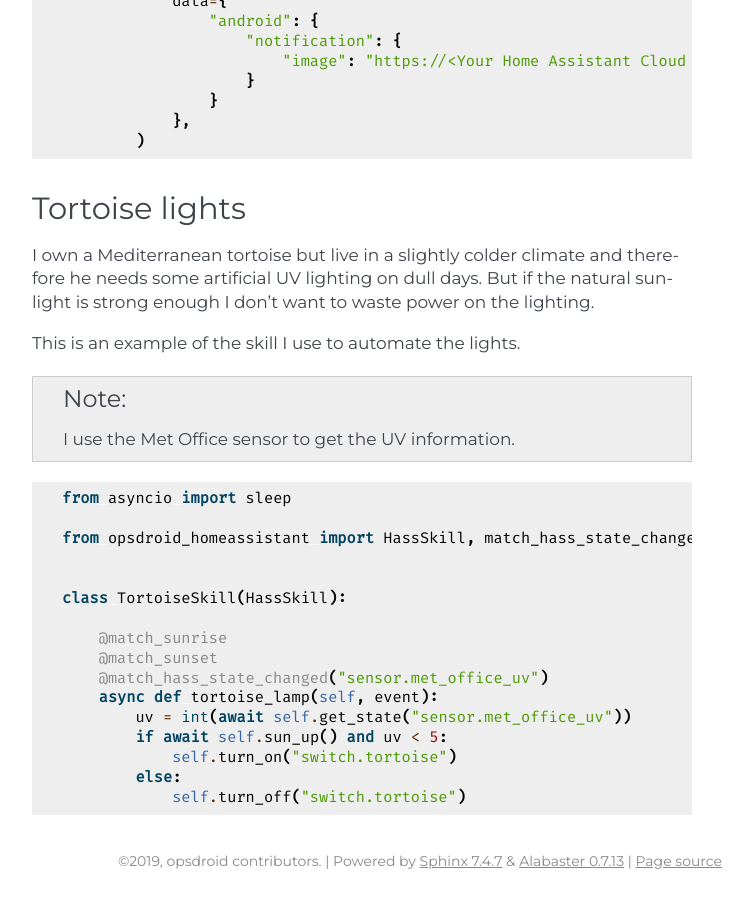
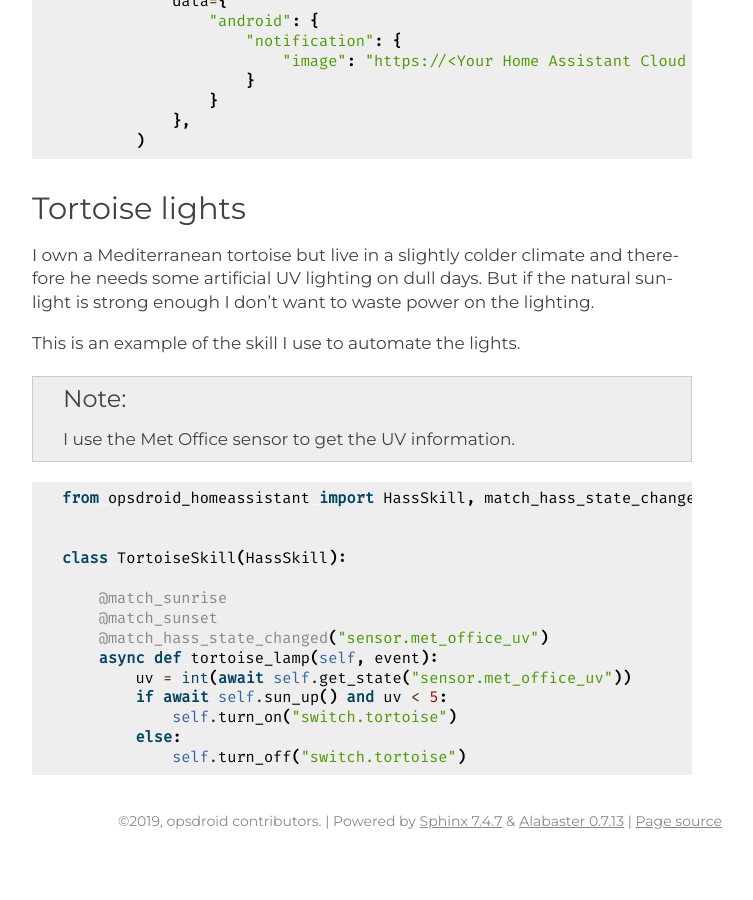
Before and after one commit to opsdroid/opsdroid-homeassistant, a Sphinx documentation site: the page built from docs/examples.md, in a window 1280 px wide and 900 px high, scrolled down 1800 px. Shown: the whole window, without its empty margins (388-1141 px from the left). Built offline with Sphinx 7.4.7, drawn with Linux system fonts in a browser that asks for light colours; after the commit the page ends 2660 px from its top, so only the background shows below that.

Commit message:
Remove import

````diff
--- a/docs/examples.md
+++ b/docs/examples.md
@@ -101,8 +101,6 @@ This is an example of the skill I use to automate the lights.
 ```
 
 ```python
-from asyncio import sleep
-
 from opsdroid_homeassistant import HassSkill, match_hass_state_changed, natch_sunrise, match_sunset
 
 
````
